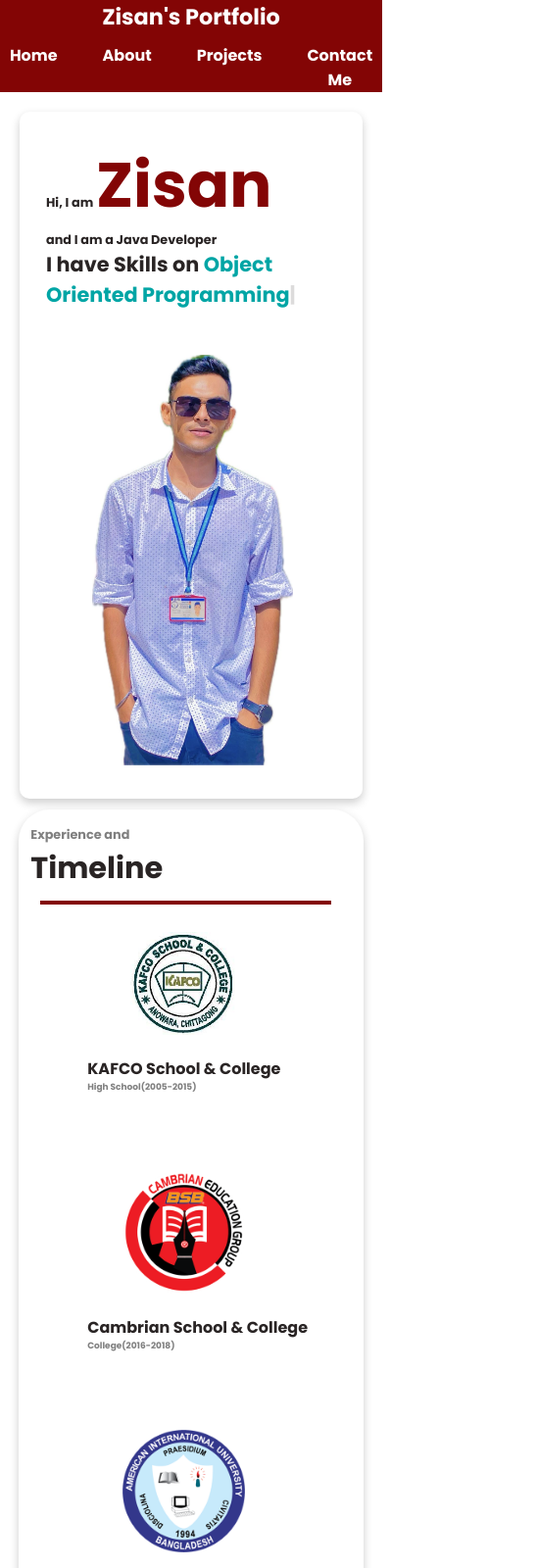
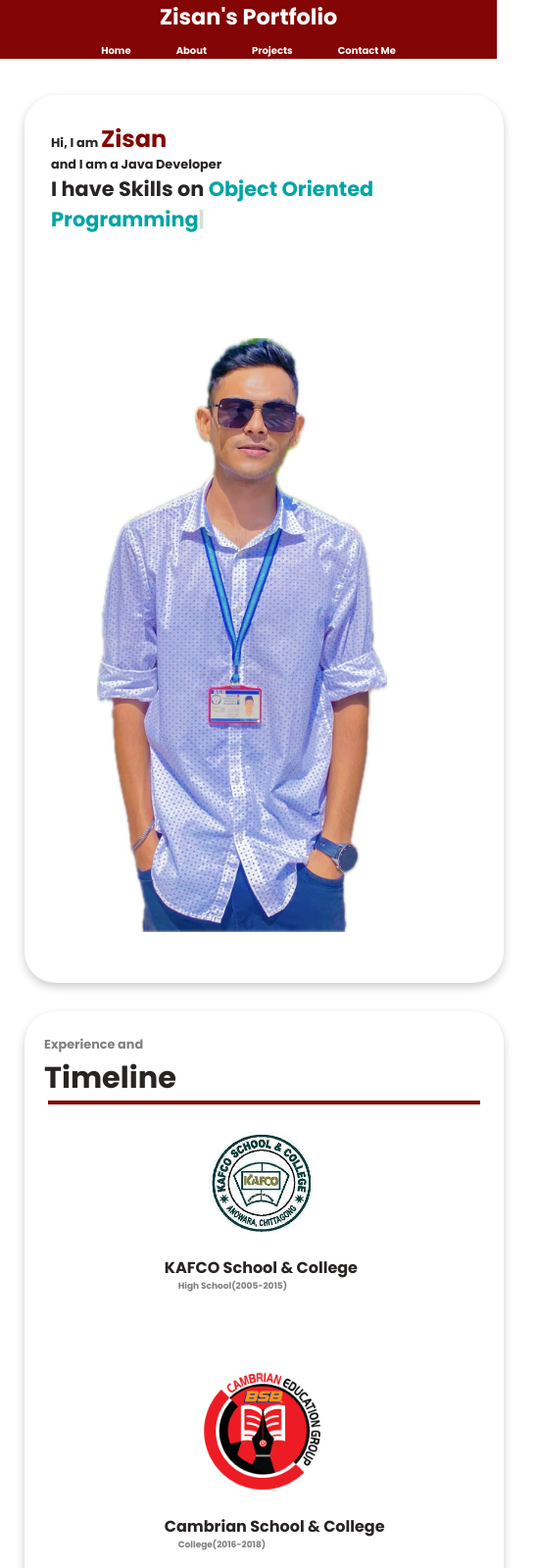
Before and after one commit to iamzisan/Portfolio, a plain HTML site: page portfolio.html in a window 390 px wide. Shown: the top 1600 px of the page at 98% size, 548 px wide, since content can reach past the window. Drawn offline with nearby package versions, Linux system fonts and the light colour scheme.

Commit message:
Update portfolio.html

```diff
--- a/portfolio.html
+++ b/portfolio.html
@@ -53,7 +53,7 @@
         display: flex;
         background-color: white;
         box-shadow: 0 4px 10px rgba(0, 0, 0, 0.2);
-        border-radius: 10px;
+        border-radius: 32px;
         padding: 138px;
         margin: 61px 283px;
         height: 344px;
@@ -68,13 +68,15 @@
         position: relative;
         height: 470px;
         top: -125px;
-        width: 79%;
+        /* margin: auto; */
+        width: auto;
       }
 
       .rightsection img {
-        width: 35%;
+        top: 32px;
+        width: 45%;
         position: relative;
-        left: 285px;
+        left: 272px;
         transition: transform 0.3s;
       }
       .rightsection img:hover {
@@ -125,7 +127,7 @@
         height: 77px;
         width: 3px;
         background: rgb(131, 5, 5);
-        margin: 0 190px;
+        margin: 0 auto;
       }
       .vertical-title {
         position: relative;
@@ -217,19 +219,24 @@
 
       @media (max-width: 768px) {
         nav {
-          flex-direction: column; /* Stack nav items vertically */
-          height: auto; /* Adjust height as needed */
-          text-align: center; /* Center-align text */
+          width: 130vw;
+          flex-direction: column;
+          height: auto;
+          text-align: center;
+          font-size: x-small;
         }
         nav ul {
           flex-direction: row; /* Make the menu items horizontal */
           margin-top: 10px; /* Add some spacing between menu items */
         }
         .firstsection {
-          flex-direction: column; /* Stack left and right sections vertically */
-          margin: 20px; /* Add margin for separation */
-          padding: 20px; /* Adjust padding as needed */
-          height: auto; /* Adjust height as needed */
+          position: relative;
+          left: 25px;
+          width: 115vw;
+          flex-direction: column;
+          margin: 37px auto;
+          padding: 20px;
+          height: 222vw;
         }
         .leftsection {
           height: 177px;
@@ -238,8 +245,9 @@
           margin: 7px;
         }
         .rightsection {
-          width: 100%; /* Full width for the right section */
-          top: 0; /* Remove vertical offset */
+          height: auto;
+          width: auto;
+          top: 0;
         }
         .rightsection img {
           top: 37px;
@@ -249,17 +257,29 @@
           left: 54px;
         }
         .secondsection {
-          height: 291vw;
-          padding: 12px;
+          position: relative;
+          left: 25px;
+          width: 115vw;
+          flex-direction: column;
+          margin: 38px auto;
+          padding: 20px;
+
+          height: 210vw;
+          /* padding: 20px; */
           top: -9px;
-          width: 84%;
+        }
+        .red {
+          color: rgb(131, 5, 5);
+          font-size: 1.5rem;
         }
         main hr {
           margin: 10px; /* Adjust margin as needed */
         }
         .secondsection .box {
+          align-items: center;
           flex-direction: column;
-          margin: 10px; /* Adjust margin as needed */
+          margin: auto;
+          width: 113vw;
         }
         .secondsection .vertical {
           height: 190px;
@@ -269,30 +289,44 @@
         }
         .vertical-title {
           top: 0; /* Reset vertical offset */
-          left: 0; /* Reset horizontal offset */
+
         }
         .vertical-desc {
           top: 0; /* Reset vertical offset */
-          left: 0; /* Reset horizontal offset */
+
         }
         .image-top {
           top: -15px;
-          left: 36px; /* Reset horizontal offset */
         }
+        footer {
+          width: 130vw;
+        }
+
         .footer {
+          position: relative;
+          left: 41px;
+          /* margin: auto; */
+          align-items: center;
+          padding: 44px;
           font-size: x-small;
           flex-direction: column;
           text-align: left;
         }
-        .footer > div {
-          width: 221px;
+        .footer-first {
+          position: relative;
+          align-items: center;
+          font-size: 1.3rem;
+          display: flex;
+          top: 27px;
         }
         .footer-second {
-          left: -41px;
           margin-top: 35px;
         }
         .footer-third {
-          left: -41px;
+          position: relative;
+          align-items: center;
+          display: flex;
+          top: 16px;
         }
       }
     </style>
```
